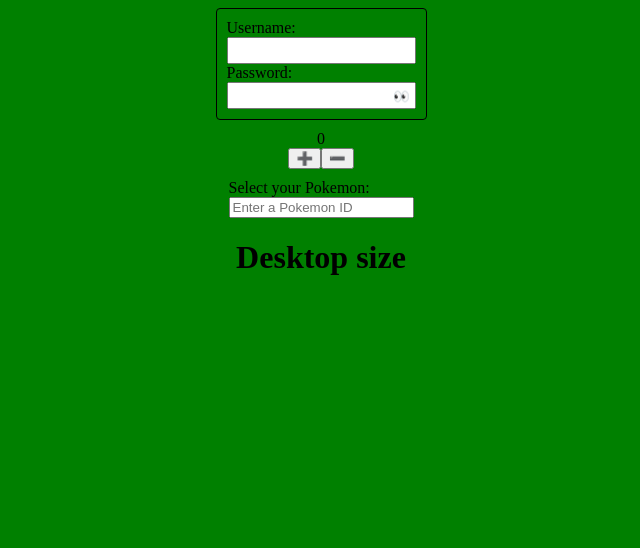
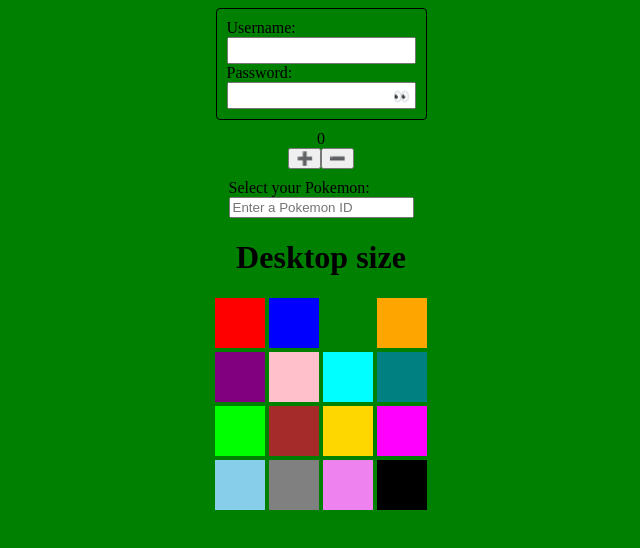
Before and after one commit to Fernando-Herrero/hooks-react, a React (Vite) app: page / in a window 1280 px wide. Shown: the top 548 px of the page, without its empty margins (319-959 px from the left). Built offline with nearby package versions, Linux system fonts and the light colour scheme.

Commit message:
feature: add LayaoutSwitcher component

```diff
--- a/src/App.jsx
+++ b/src/App.jsx
@@ -5,6 +5,7 @@ import { LoginForm } from "./components/LoginForm/LoginForm";
 import { useWindowWidth } from "./hooks/useWindowWidth";
 import { PokemonViewer } from "./components/PokemonViewer/PokemonViewer";
 import { SizeScreen } from "./components/SizeScreen/SizeScreen";
+import { LayaoutSwitcher } from "./components/LayaoutSwitcher/LayaoutSwitcher";
 
 export const App = () => {
 	const width = useWindowWidth();
@@ -28,6 +29,7 @@ export const App = () => {
 			<Counter />
 			<PokemonViewer />
 			<SizeScreen />
+			<LayaoutSwitcher />
 		</>
 	);
 };
--- /dev/null
+++ b/src/components/LayaoutSwitcher/LayaoutSwitcher.jsx
@@ -0,0 +1,44 @@
+import { useDevice } from "../../hooks/useDevice";
+
+export const LayaoutSwitcher = () => {
+	const { isMobile, isTablet, isDesktop } = useDevice();
+
+	let gridStyte = {};
+
+	if (isMobile) {
+		gridStyte = { display: "grid", gridTemplateColumns: "repeat(2, 1fr)", gap: "4px" };
+	} else if (isTablet) {
+		gridStyte = { display: "grid", gridTemplateColumns: "repeat(3, 1fr)", gap: "4px" };
+	} else {
+		gridStyte = { display: "grid", gridTemplateColumns: "repeat(4, 1fr)", gap: "4px" };
+	}
+
+	const items = Array.from({ length: 16 });
+
+	const colors = [
+		"red",
+		"blue",
+		"green",
+		"orange",
+		"purple",
+		"pink",
+		"cyan",
+		"teal",
+		"lime",
+		"brown",
+		"gold",
+		"magenta",
+		"skyblue",
+		"gray",
+		"violet",
+		"black",
+	];
+
+	return (
+		<div style={gridStyte}>
+			{items.map((_, index) => (
+				<div key={index} style={{ width: "50px", height: "50px", backgroundColor: colors[index] }}></div>
+			))}
+		</div>
+	);
+};
```
Also changed, not shown: src/components/LayaoutSwitcher/LayaoutSwitcher.css (added).
